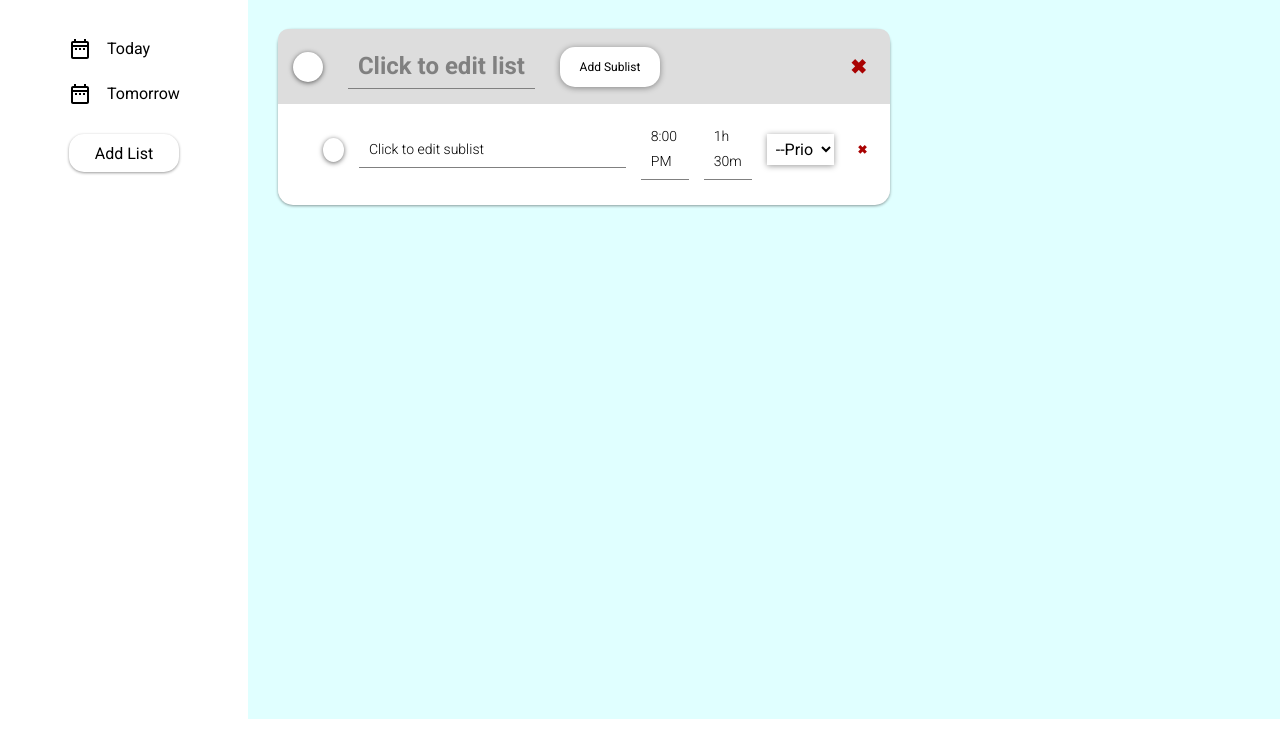
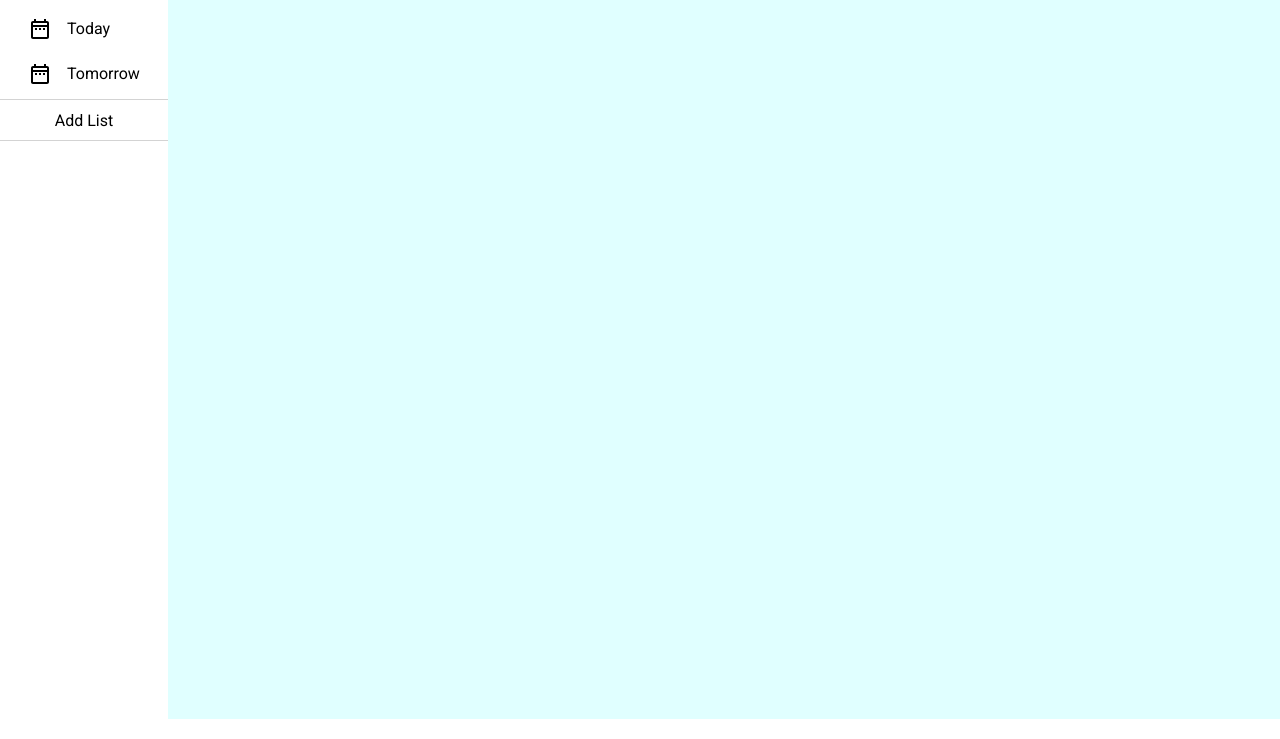
Before and after one commit to natdlc/todo, a website built with webpack: page dist/index.html in a window 1280 px wide. Shown: the part 61-800 px from the top of the page. Built offline with nearby package versions, Linux system fonts and the light colour scheme.

Commit message:
remove automatic adding of list on window load

```diff
--- a/src/dom/main/1-lists-wrapper/00-lists-wrapper.js
+++ b/src/dom/main/1-lists-wrapper/00-lists-wrapper.js
@@ -3,7 +3,6 @@ import {insertList} from './10-list.js';
 const insertListsWrapper = parent => {
     const listsWrapper = document.createElement('div');
     listsWrapper.classList.add('lists-wrapper');
-    insertList(listsWrapper);
     parent.appendChild(listsWrapper);
 };
 
--- a/src/features/add-list.js
+++ b/src/features/add-list.js
@@ -1,9 +1,9 @@
 import {insertList} from '../dom/main/1-lists-wrapper/10-list.js';
 
-const addList = () => {
+const addListBtn = () => {
     const btn = document.querySelector('.add-list-btn');
     const listsWrapper = document.querySelector('.lists-wrapper');
     btn.addEventListener('click', () => insertList(listsWrapper));
 }
 
-export {addList};
+export {addListBtn};
--- a/src/index.js
+++ b/src/index.js
@@ -1,5 +1,6 @@
 import {insertHeader, insertMain} from './dom/dom.js';
-import {addList} from './features/add-list.js';
+import {addListBtn} from './features/add-list.js';
+import { insertList } from './dom/main/1-lists-wrapper/10-list.js';
 import './styles/0-reset.css';
 import './styles/0-style.css';
 import './styles/header/header.css';
@@ -9,9 +10,11 @@ import './styles/main/2-lists.css';
 import './styles/main/3-lists-checked.css';
 
 (function (){
+    //insert content structure
     insertHeader();
     insertMain();
-    addList();
+
+    addListBtn();
 })();
 
 /*
@@ -95,5 +98,8 @@ class Sublist {
 //get value of dates
 (() => {
     const dateInp = document.querySelector('input[type="date"]');
-    console.dir(dateInp);
+    //set item in localstorage with date as key
+    dateInp.addEventListener('change', e => {
+        // localStorage.setItem(e.target.value, {})
+    });
 })();
--- a/src/styles/main/1-sidebar.css
+++ b/src/styles/main/1-sidebar.css
@@ -2,9 +2,10 @@
 .sidebar {
     display: flex;
     flex-direction: column;
-    padding: 30px 60px 0 60px;
+    /* padding: 10px; */
     height: 100%;
     gap: 5px;
+    margin-top: 10px;
   }
 
   .sidebar-wrappers {
@@ -12,7 +13,7 @@
     align-items: center;
     padding: 8px;
     gap: 15px;
-    width: 100%;
+    margin: 0 20px;
   }
 
   .sidebar-wrappers:hover {
@@ -27,13 +28,17 @@
 
 
   .add-list-btn {
-    margin-top: 15px;
     align-self: center;
-    width: 110px;
+    width: 100%;
     height: 38px;
     font-size: 16px;
-    border-radius: 15px;
-    box-shadow: 0 1px 3px rgb(0,0,0,0.4);
+    border-radius: 0;
+    box-shadow: none;
+    border-top: 1px solid lightgray;
+    border-bottom: 1px solid lightgray;
+    padding: 20px 0;
+    /* border-radius: 15px; */
+    /* box-shadow: 0 1px 3px rgb(0,0,0,0.4); */
     font-weight: 400;
   }
 
--- a/src/styles/main/2-lists.css
+++ b/src/styles/main/2-lists.css
@@ -68,15 +68,16 @@
   width: 100px;
   height: 40px;
   border-radius: 15px;
-  font-size: 12px;
+  font-size: 14px;
   background: white;
   padding: 0 10px;
   font-weight: 400;
 }
 
 .add-sublist-btn:hover {
-  background: white;
+  background: var(--easygreen);
   color: var(--extremegreen);
+  font-weight: 600;
 }
 
 .priority-indicator {
@@ -190,6 +191,7 @@ select {
   outline: none;
   border: none;
   box-shadow: 0 1px 6px rgb(0,0,0,0.4);
+  cursor: pointer;
 }
 
 option {
```
Also changed, not shown: README.md, dist/main.bundle.js.
